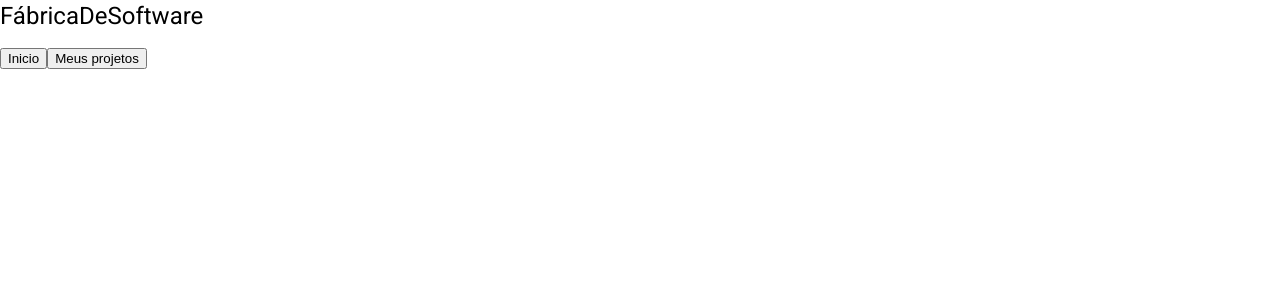
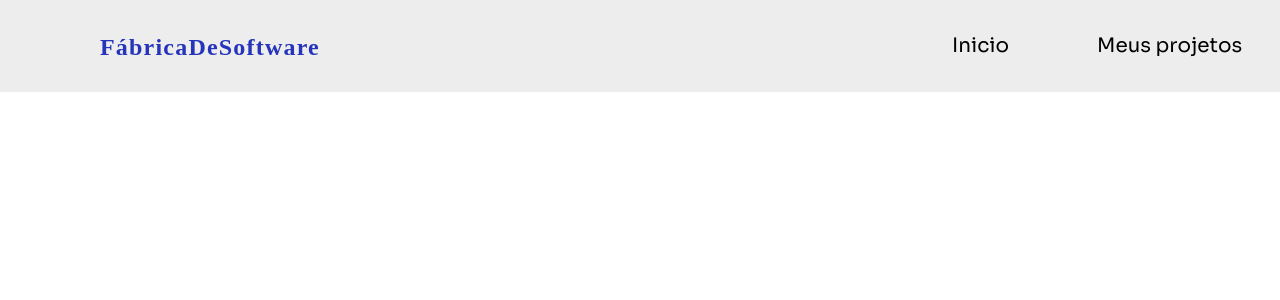
Before and after one commit to GustavoFiacador/user-client, an Angular app: page /projetos in a window 1280 px wide. Shown: the top 300 px of the page. Built offline with nearby package versions, Linux system fonts and the light colour scheme; a small style sheet from the web is missing.

Commit message:
Agora foi

```diff
--- a/src/app/app.module.ts
+++ b/src/app/app.module.ts
@@ -20,6 +20,7 @@ import { MatToolbarModule } from '@angular/material/toolbar'
 import { CadastroFComponent } from './views/components/dialogs/cadastro/cadastro-f/cadastro-f.component';
 import { CadastroTComponent } from './views/components/dialogs/cadastro/cadastro-t/cadastro-t.component';
 import { HomeComponent } from './views/home/home.component';
+import { ProjectsComponent } from './views/projects/projects.component';
 
 @NgModule({
   declarations: [
@@ -29,6 +30,7 @@ import { HomeComponent } from './views/home/home.component';
     CadastroFComponent,
     CadastroTComponent,
     HomeComponent,
+    ProjectsComponent,
   ],
   imports: [
     BrowserModule,
--- a/src/app/views/home/home.component.css
+++ b/src/app/views/home/home.component.css
@@ -0,0 +1,146 @@
+h1,
+h2,
+h3,
+h4,
+h5,
+h6 {
+  margin: 8px 0;
+}
+
+p {
+  margin: 0;
+}
+
+.mat-toolbar{
+    position: absolute;
+  top: 0;
+  left: 0;
+  right: 0;
+  height: 92px;
+  display: flex;
+  align-items: center;
+  background-color: #EDEDED;
+  color: #000000;
+  font-weight: 600;
+}
+.mat-toolbar .mat-flat-button {
+  margin-top: 32px;
+  font-family: 'Sora';
+  font-size: 1.25rem;
+  font-weight: 400;
+  color: #000000;
+  background-color: #EDEDED;
+  text-decoration:none;
+  border-radius: 50px;
+  height: 62px;
+}
+.inicio{
+    margin-left: 50%;
+    margin-right: 60px;
+}
+.content {
+  position: absolute;
+  top: 92px;
+  left: 0;
+  right: 0;
+  height: 91%;
+  display: flex;
+  align-items: center;
+  background-color:#202020;
+  color: #000000;
+  font-weight: 600;
+}
+.banner-l{
+  margin-left: -16px;
+  width: 50%;
+  height: 126px;
+}
+.banner-l .title{
+  margin-top: 46px;
+  margin-left: 100px;
+  font-family: 'Raleway';
+  font-size: 1.5rem;
+  font-style: normal;
+  font-weight: bold;
+  line-height: 150%;
+  color: #2534BB;
+/* identical to box height, or 36px */
+  letter-spacing: 0.05em;
+}
+.banner-r{
+  display: flex;
+  width: 50%;
+  height: 126px;
+}
+
+.content-r img{
+  width: 54.563rem;
+  height: 54.563rem;
+  margin-left: 1.5rem;
+}
+.content-l{
+  width: 50%;
+  background-color:#202020;
+  height: 101%;
+}
+.content-l h1{
+  font-family: 'Raleway';
+  font-size: 4rem;
+  font-weight: 700;
+  color:#FFFFFF;
+  line-height:5rem;
+  margin: 14.125rem 3.188rem 3.5rem 15.313rem;
+}
+.content h4{
+  display: flex;
+  font-family: 'Sora';
+  color: #9DA2A9;
+}
+.content-l h4 img{
+  margin-left: 17.188rem;
+  margin-right: 0.5rem;
+}
+.content-l .button{
+  margin-top: 12px;
+  margin-left: 17.188rem;
+  margin-bottom: 1rem;
+  font-family: 'Sora';
+  font-size: 1.375rem;
+  font-weight: 600;
+  line-height: 150%;
+  color: #000000;
+  background-color: #EED918;
+  border-radius: 100px;
+  width: 411px;
+  height: 78px;
+}
+.content-l .text{
+  font-family: Sora;
+  font-style: normal;
+  font-weight: normal;
+  font-size: 1rem;
+  line-height: 150%;
+  color: #E0E1E1;
+  text-decoration:none;
+  margin-left: 19.813rem;
+}
+.content-l .login-button{
+    color:#606EE9;
+    background-color: #202020;
+    width: 9.375rem;
+    height: 0px;
+}
+.content-l .login-button h3{
+    font-family: Sora;
+    font-style: normal;
+    font-weight: normal;
+    font-size: 1rem;
+    line-height: 150%;
+    margin-left: -16px;
+    margin-top: -20px;
+}
+.content-r{
+  width: 50%;
+  background-color:#EDEDED;
+  height: 101%;
+}
--- a/src/app/views/projects/projects.component.css
+++ b/src/app/views/projects/projects.component.css
@@ -0,0 +1,146 @@
+h1,
+h2,
+h3,
+h4,
+h5,
+h6 {
+  margin: 8px 0;
+}
+
+p {
+  margin: 0;
+}
+
+.mat-toolbar{
+    position: absolute;
+  top: 0;
+  left: 0;
+  right: 0;
+  height: 92px;
+  display: flex;
+  align-items: center;
+  background-color: #EDEDED;
+  color: #000000;
+  font-weight: 600;
+}
+.mat-toolbar .mat-flat-button {
+  margin-top: 32px;
+  font-family: 'Sora';
+  font-size: 1.25rem;
+  font-weight: 400;
+  color: #000000;
+  background-color: #EDEDED;
+  text-decoration:none;
+  border-radius: 50px;
+  height: 62px;
+}
+.inicio{
+    margin-left: 50%;
+    margin-right: 60px;
+}
+.content {
+  position: absolute;
+  top: 92px;
+  left: 0;
+  right: 0;
+  height: 91%;
+  display: flex;
+  align-items: center;
+  background-color:#202020;
+  color: #000000;
+  font-weight: 600;
+}
+.banner-l{
+  margin-left: -16px;
+  width: 50%;
+  height: 126px;
+}
+.banner-l .title{
+  margin-top: 46px;
+  margin-left: 100px;
+  font-family: 'Raleway';
+  font-size: 1.5rem;
+  font-style: normal;
+  font-weight: bold;
+  line-height: 150%;
+  color: #2534BB;
+/* identical to box height, or 36px */
+  letter-spacing: 0.05em;
+}
+.banner-r{
+  display: flex;
+  width: 50%;
+  height: 126px;
+}
+
+.content-r img{
+  width: 54.563rem;
+  height: 54.563rem;
+  margin-left: 1.5rem;
+}
+.content-l{
+  width: 50%;
+  background-color:#202020;
+  height: 101%;
+}
+.content-l h1{
+  font-family: 'Raleway';
+  font-size: 4rem;
+  font-weight: 700;
+  color:#FFFFFF;
+  line-height:5rem;
+  margin: 14.125rem 3.188rem 3.5rem 15.313rem;
+}
+.content h4{
+  display: flex;
+  font-family: 'Sora';
+  color: #9DA2A9;
+}
+.content-l h4 img{
+  margin-left: 17.188rem;
+  margin-right: 0.5rem;
+}
+.content-l .button{
+  margin-top: 12px;
+  margin-left: 17.188rem;
+  margin-bottom: 1rem;
+  font-family: 'Sora';
+  font-size: 1.375rem;
+  font-weight: 600;
+  line-height: 150%;
+  color: #000000;
+  background-color: #EED918;
+  border-radius: 100px;
+  width: 411px;
+  height: 78px;
+}
+.content-l .text{
+  font-family: Sora;
+  font-style: normal;
+  font-weight: normal;
+  font-size: 1rem;
+  line-height: 150%;
+  color: #E0E1E1;
+  text-decoration:none;
+  margin-left: 19.813rem;
+}
+.content-l .login-button{
+    color:#606EE9;
+    background-color: #202020;
+    width: 9.375rem;
+    height: 0px;
+}
+.content-l .login-button h3{
+    font-family: Sora;
+    font-style: normal;
+    font-weight: normal;
+    font-size: 1rem;
+    line-height: 150%;
+    margin-left: -16px;
+    margin-top: -20px;
+}
+.content-r{
+  width: 50%;
+  background-color:#EDEDED;
+  height: 101%;
+}
```
